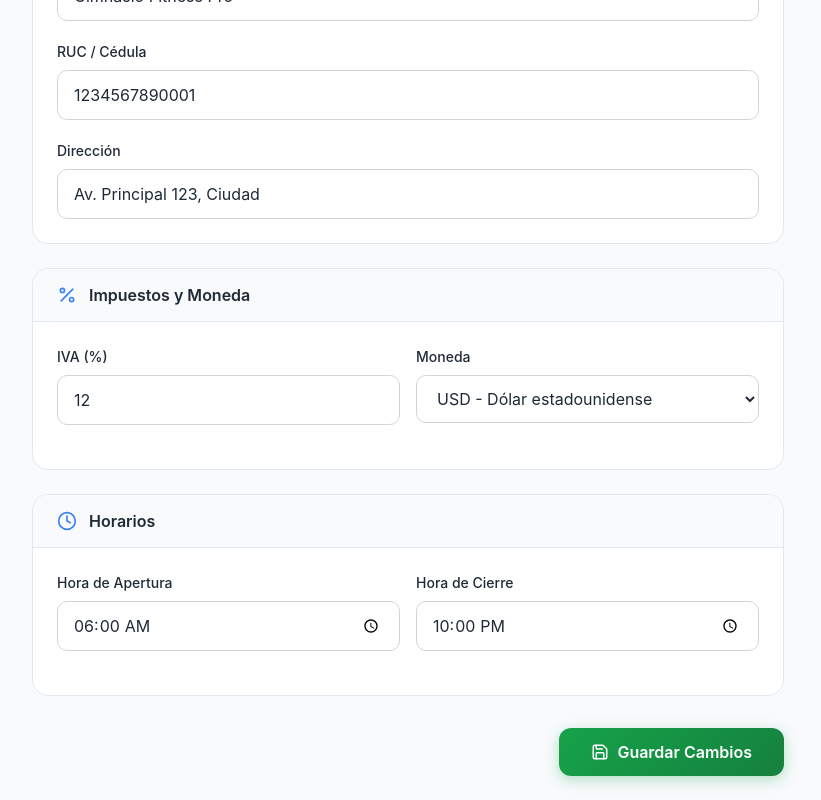
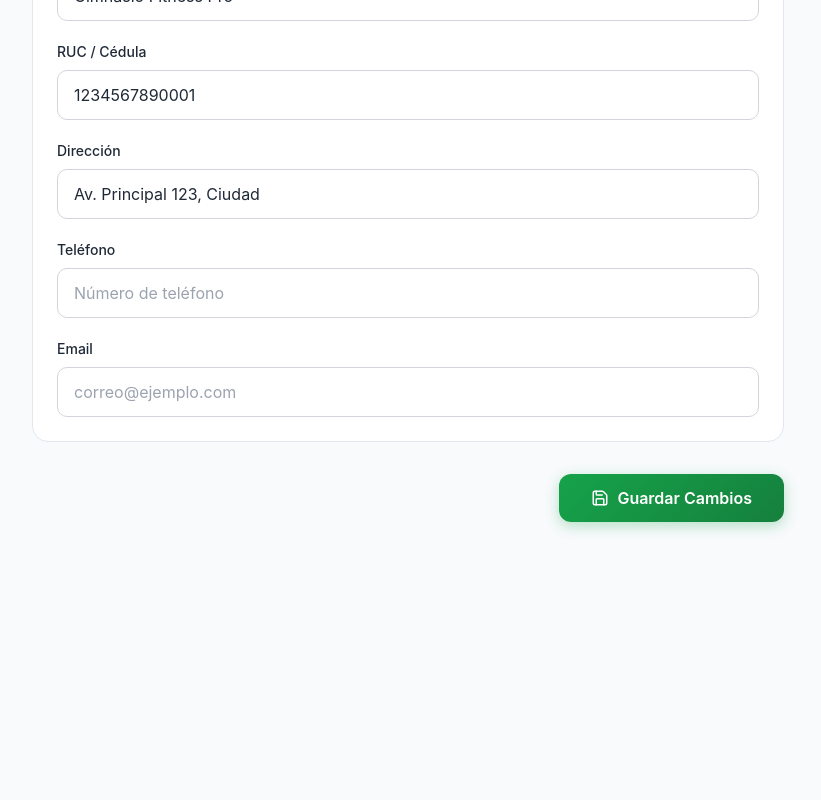
Before and after one commit to Dennis-9430/gym-management, a React (Vite) app: page /sales/config in a window 1280 px wide. Shown: the part 375-1175 px from the top of the page, without its empty margins (232-1053 px from the left). After the commit the page ends 921 px from the top, so only its background shows below. Built offline with nearby package versions, Linux system fonts and the light colour scheme; sample sign-in values are in the browser's storage.

Commit message:
refactor(config): Actualizar campos config para factura Ecuador
- Eliminar: secciones Impuestos/Moneda y Horarios
- Agregar: Teléfono y Email para datos de factura SRI
- Actualizar interface ConfigData y valores por defecto

```diff
--- a/src/pages/sales/ConfigPage.tsx
+++ b/src/pages/sales/ConfigPage.tsx
@@ -1,27 +1,23 @@
 /* Pagina de configuracion del negocio */
 import { useState } from "react";
 import { useNavigate } from "react-router-dom";
-import { ArrowLeft, Save, Building2, Percent, Clock } from "lucide-react";
+import { ArrowLeft, Save, Building2 } from "lucide-react";
 import "../../styles/config.css";
 
 interface ConfigData {
   businessName: string;
   businessRuc: string;
   businessAddress: string;
-  taxRate: number;
-  currency: string;
-  openingHour: string;
-  closingHour: string;
+  businessPhone: string;
+  businessEmail: string;
 }
 
 const defaultConfig: ConfigData = {
   businessName: "Gimnasio Fitness Pro",
   businessRuc: "1234567890001",
   businessAddress: "Av. Principal 123, Ciudad",
-  taxRate: 12,
-  currency: "USD",
-  openingHour: "06:00",
-  closingHour: "22:00",
+  businessPhone: "",
+  businessEmail: "",
 };
 
 const STORAGE_KEY = "gym-management.config";
@@ -98,65 +94,23 @@ const ConfigPage = () => {
                 placeholder="Dirección del negocio"
               />
             </div>
-          </div>
-        </div>
-
-        <div className="config-section">
-          <div className="config-section__header">
-            <Percent size={20} />
-            <h3>Impuestos y Moneda</h3>
-          </div>
-          <div className="config-section__body">
-            <div className="config-row">
             <div className="config-field">
-                <label>IVA (%)</label>
+              <label>Teléfono</label>
               <input
-                  type="number"
-                  min="0"
-                  max="100"
-                  step="0.5"
-                  value={config.taxRate}
-                  onChange={(e) => handleChange("taxRate", Number(e.target.value))}
+                type="tel"
+                value={config.businessPhone}
+                onChange={(e) => handleChange("businessPhone", e.target.value)}
+                placeholder="Número de teléfono"
               />
             </div>
             <div className="config-field">
-                <label>Moneda</label>
-                <select
-                  value={config.currency}
-                  onChange={(e) => handleChange("currency", e.target.value)}
-                >
-                  <option value="USD">USD - Dólar estadounidense</option>
-                  <option value="EUR">EUR - Euro</option>
-                  <option value="COP">COP - Peso colombiano</option>
-                </select>
-              </div>
-            </div>
-          </div>
-        </div>
-
-        <div className="config-section">
-          <div className="config-section__header">
-            <Clock size={20} />
-            <h3>Horarios</h3>
-          </div>
-          <div className="config-section__body">
-            <div className="config-row">
-              <div className="config-field">
-                <label>Hora de Apertura</label>
+              <label>Email</label>
               <input
-                  type="time"
-                  value={config.openingHour}
-                  onChange={(e) => handleChange("openingHour", e.target.value)}
+                type="email"
+                value={config.businessEmail}
+                onChange={(e) => handleChange("businessEmail", e.target.value)}
+                placeholder="correo@ejemplo.com"
               />
-              </div>
-              <div className="config-field">
-                <label>Hora de Cierre</label>
-                <input
-                  type="time"
-                  value={config.closingHour}
-                  onChange={(e) => handleChange("closingHour", e.target.value)}
-                />
-              </div>
             </div>
           </div>
         </div>
```
Lines whose indentation alone changed are shown as unchanged.
